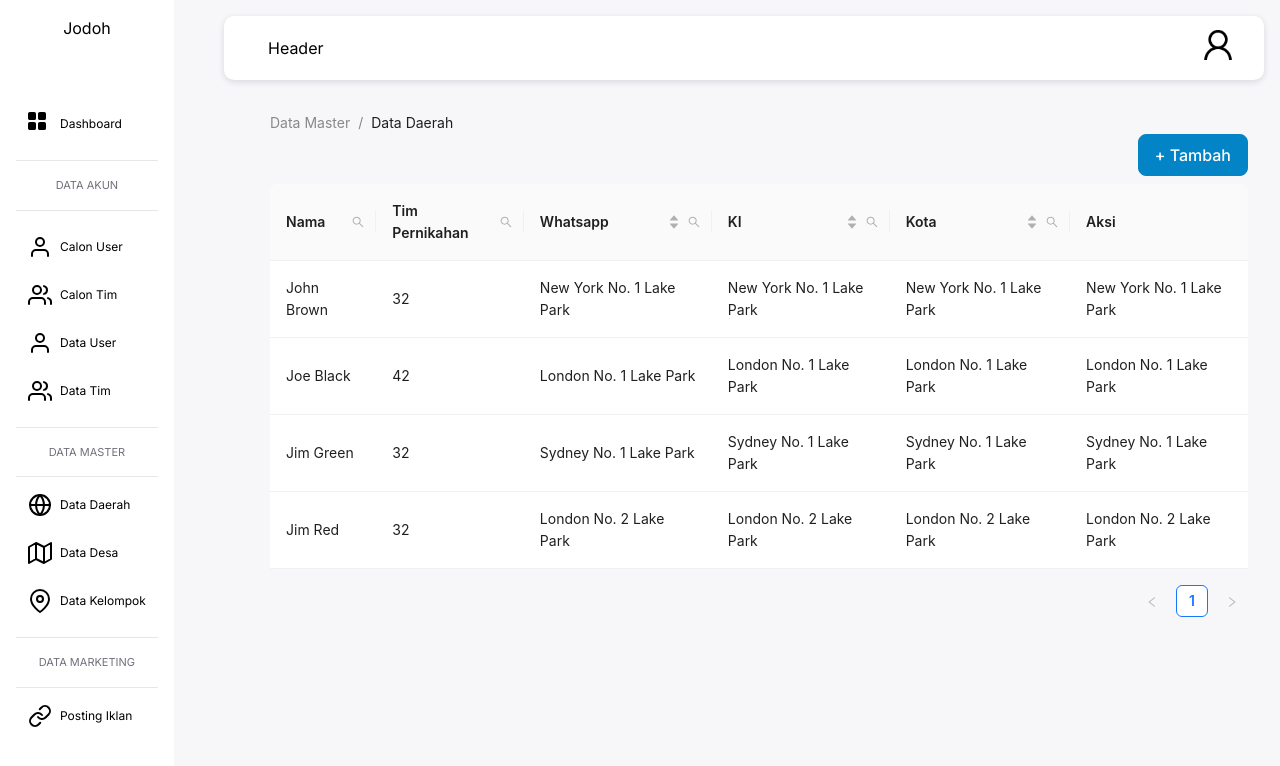
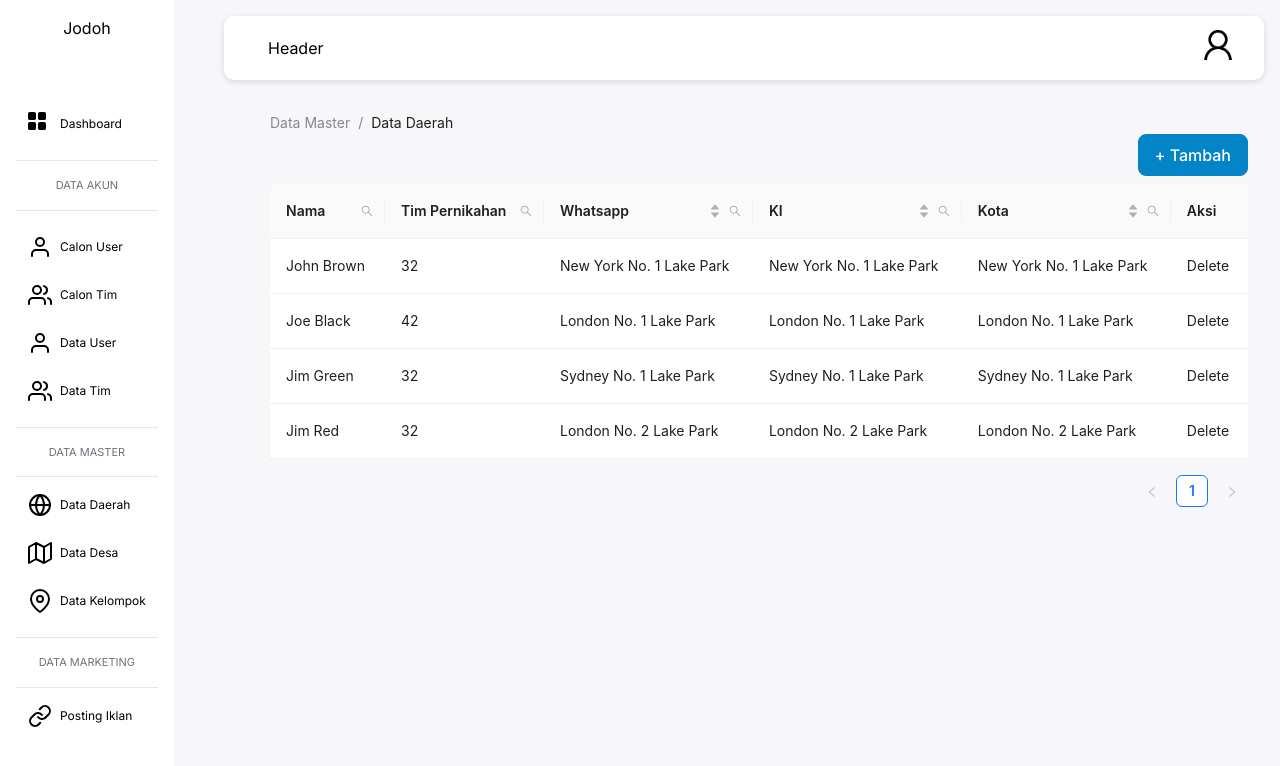
Before and after one commit to alfin-ardian/admin-unik, a React (Vite) app: page /daerah in a window 1280 px wide. Shown: the top 766 px of the page. Built offline with nearby package versions, Linux system fonts and the light colour scheme.

Commit message:
add action delete

```diff
--- a/src/components/common/organisms/dashboard/dataMaster/daerah/DaerahTable.tsx
+++ b/src/components/common/organisms/dashboard/dataMaster/daerah/DaerahTable.tsx
@@ -196,6 +196,7 @@ export const DaerahTable: React.FC = () => {
       title: "Aksi",
       dataIndex: "address",
       key: "address",
+      render: () => <a>Delete</a>,
     },
   ];
 
```
